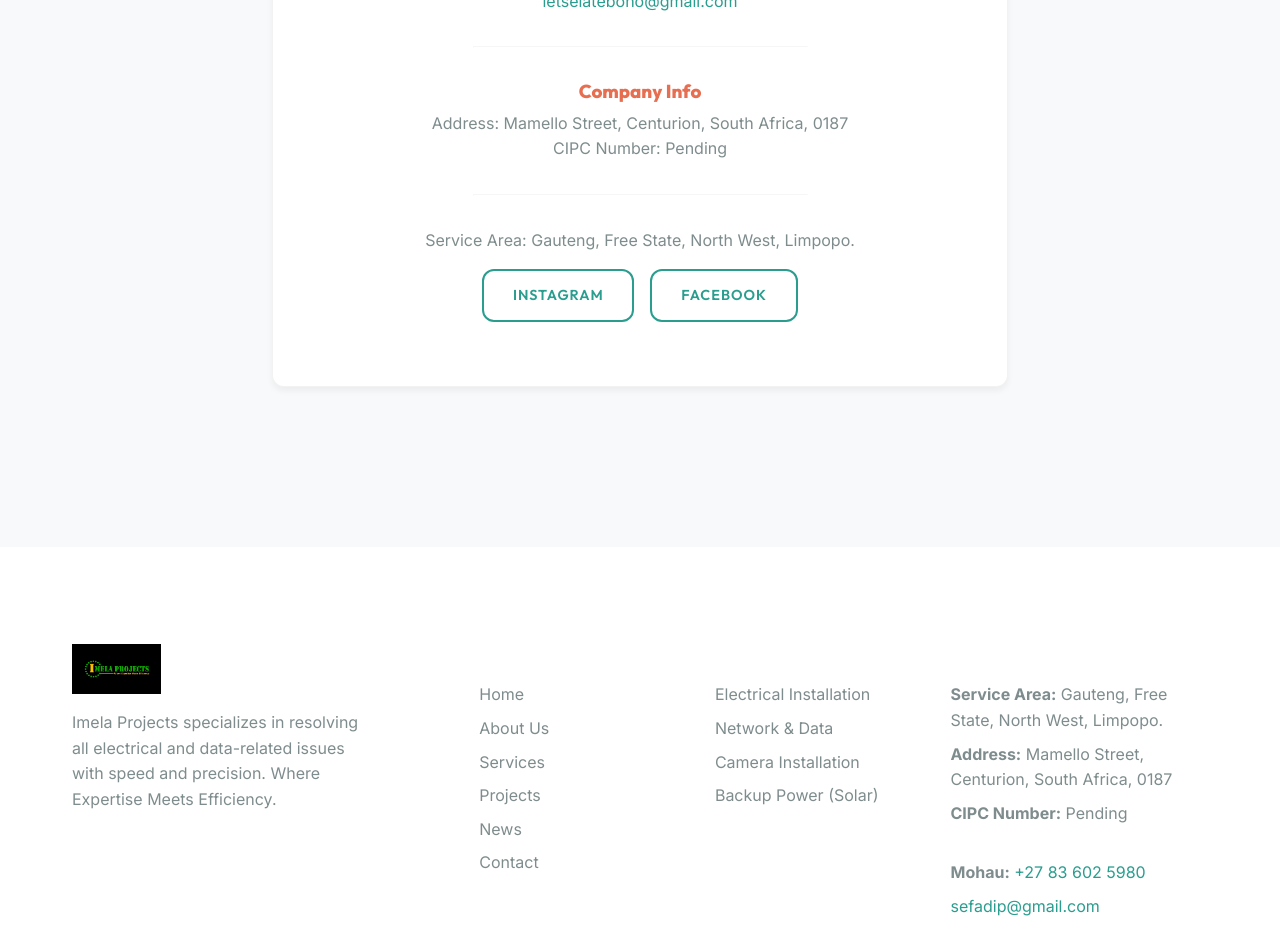
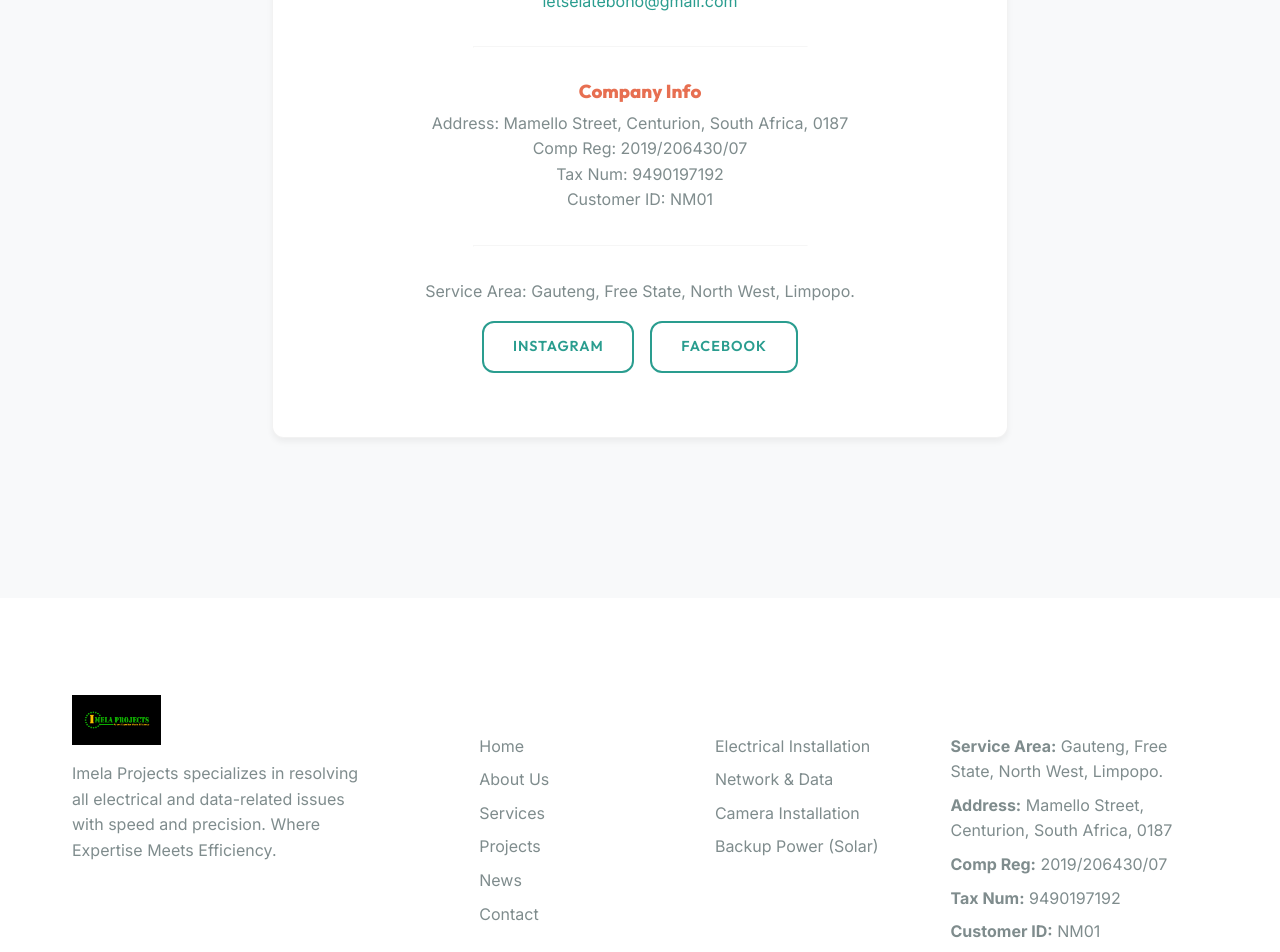
Before and after one commit to BYM1127/IMELA-PROJECTS, a React (Vite) app: page /contact in a window 1280 px wide. Shown: the part 860-1812 px from the top of the page. Built offline with nearby package versions, Linux system fonts and the light colour scheme.

Commit message:
Add company registration, tax number, and customer ID to Footer and Contact pages

```diff
--- a/src/components/Footer.jsx
+++ b/src/components/Footer.jsx
@@ -45,7 +45,9 @@
           <h3>Get in Touch</h3>
           <p><strong>Service Area:</strong> Gauteng, Free State, North West, Limpopo.</p>
           <p><strong>Address:</strong> Mamello Street, Centurion, South Africa, 0187</p>
-          <p><strong>CIPC Number:</strong> Pending</p>
+          <p><strong>Comp Reg:</strong> 2019/206430/07</p>
+          <p><strong>Tax Num:</strong> 9490197192</p>
+          <p><strong>Customer ID:</strong> NM01</p>
           <br/>
           <p><strong>Mohau:</strong> <a href="tel:+27836025980">+27 83 602 5980</a></p>
           <p><a href="mailto:sefadip@gmail.com">sefadip@gmail.com</a></p>
--- a/src/pages/Contact.jsx
+++ b/src/pages/Contact.jsx
@@ -41,7 +41,9 @@
             <div>
               <h3 style={{color: 'var(--clr-accent)', marginBottom: '0.5rem'}}>Company Info</h3>
               <p style={{color: 'var(--clr-text-muted)'}}>Address: Mamello Street, Centurion, South Africa, 0187</p>
-              <p style={{color: 'var(--clr-text-muted)'}}>CIPC Number: Pending</p>
+              <p style={{color: 'var(--clr-text-muted)'}}>Comp Reg: 2019/206430/07</p>
+              <p style={{color: 'var(--clr-text-muted)'}}>Tax Num: 9490197192</p>
+              <p style={{color: 'var(--clr-text-muted)'}}>Customer ID: NM01</p>
             </div>
 
             <hr style={{borderColor: 'rgba(255,255,255,0.1)', width: '50%', margin: '0 auto'}} />
```
